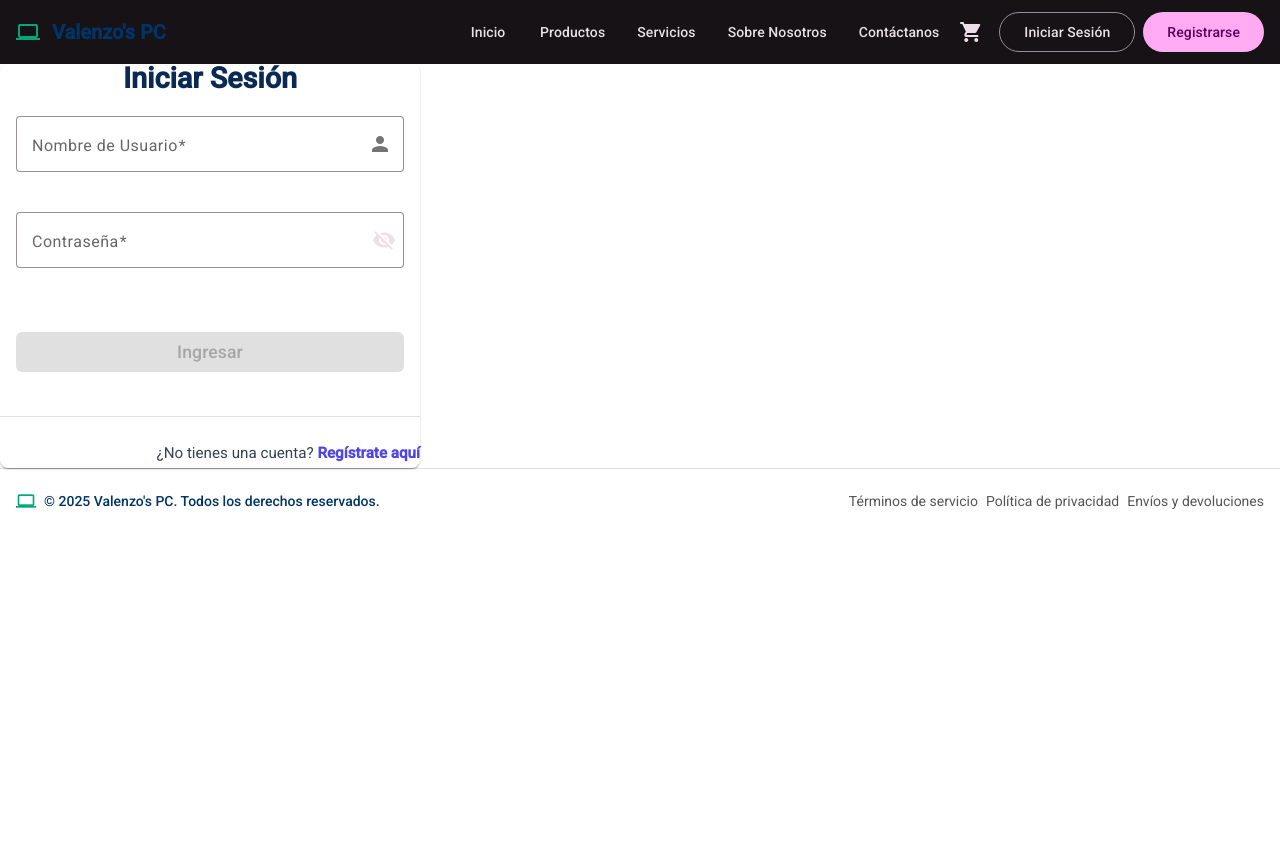
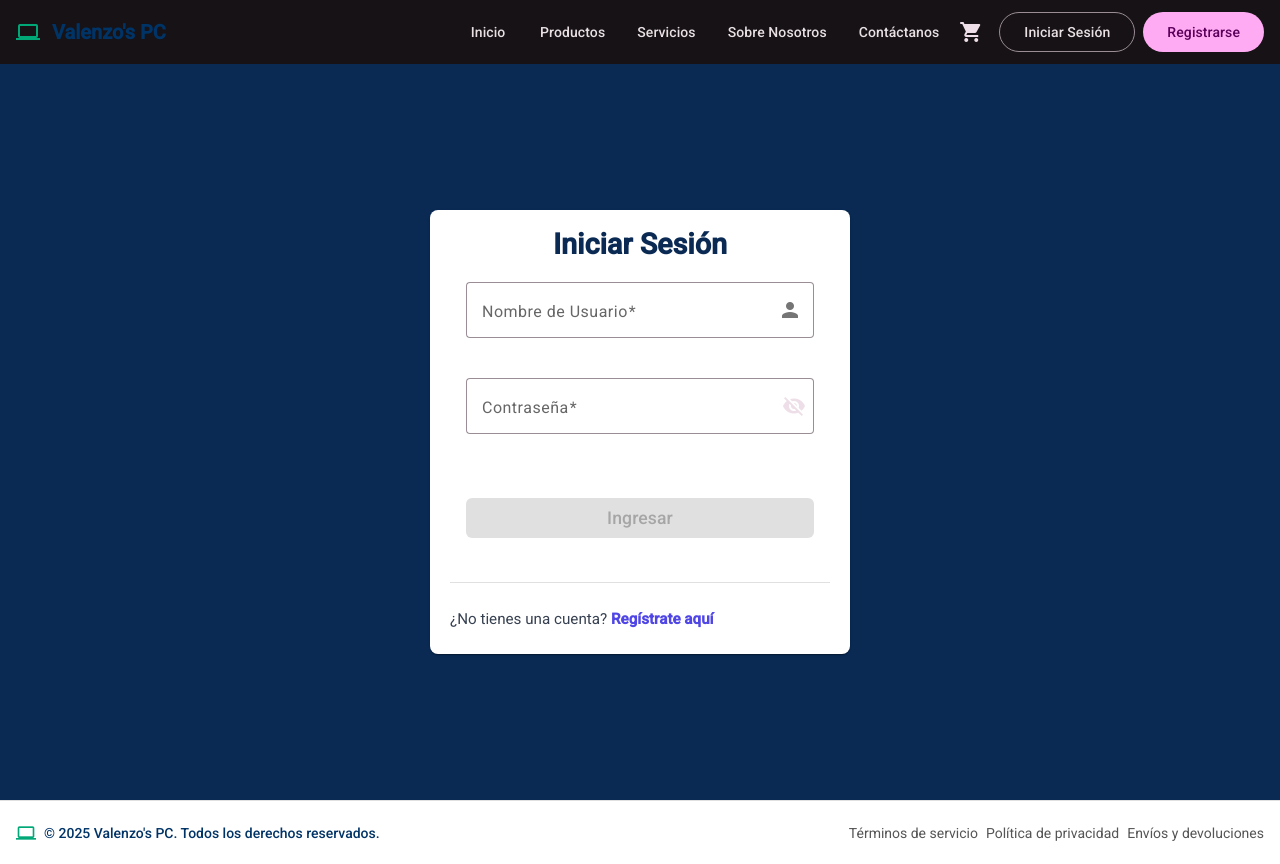
Before and after one commit to SirAxLord/Ventas-PC-Front, an Angular app: page /login in a window 1280 px wide. Before the commit the page ends 800 px from the top, so only its background shows below. Built offline with nearby package versions, Linux system fonts and the light colour scheme.

Commit message:
Login fixed

```diff
--- a/src/app/pages/login/login.component.css
+++ b/src/app/pages/login/login.component.css
@@ -13,8 +13,8 @@
   max-width: 420px;
   background-color: #FFFFFF;
   border-radius: 8px;
-  /* Considera añadir padding aquí si los campos están muy pegados a los bordes de la tarjeta */
-  /* padding: 20px; */
+  padding: 20px;
+  box-sizing: border-box;
 }
 
 .form-title {
--- a/src/app/pages/login/login.component.html
+++ b/src/app/pages/login/login.component.html
@@ -1,5 +1,4 @@
-<div class="auth-page-container">
-  <mat-card class="auth-card">
+<div class="auth-form-container">  <mat-card class="auth-card">
     <mat-card-title class="form-title">Iniciar Sesión</mat-card-title>
     <mat-card-content>
       <form [formGroup]="loginForm" (ngSubmit)="onSubmit()">
@@ -38,8 +37,7 @@
         </button>
       </form>
     </mat-card-content>
-    <!-- Cambiado a align="center" si prefieres -->
-    <mat-card-actions align="end" class="form-actions">
+    <mat-card-actions align="start" class="form-actions">
       <p>¿No tienes una cuenta? <a routerLink="/register" class="auth-link">Regístrate aquí</a></p>
     </mat-card-actions>
   </mat-card>
```
